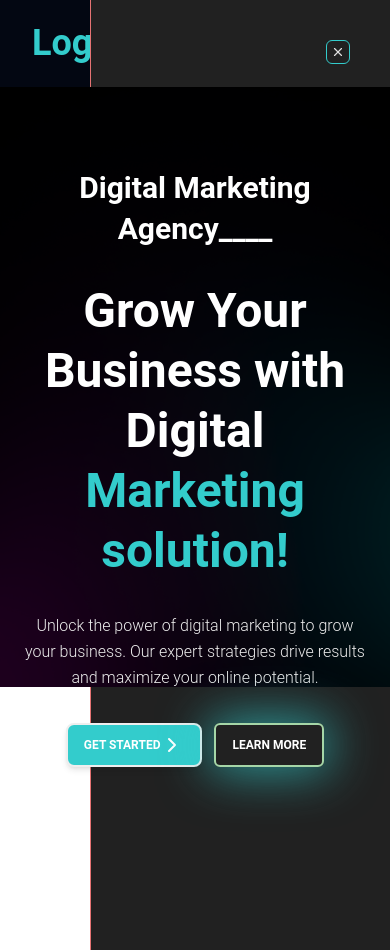
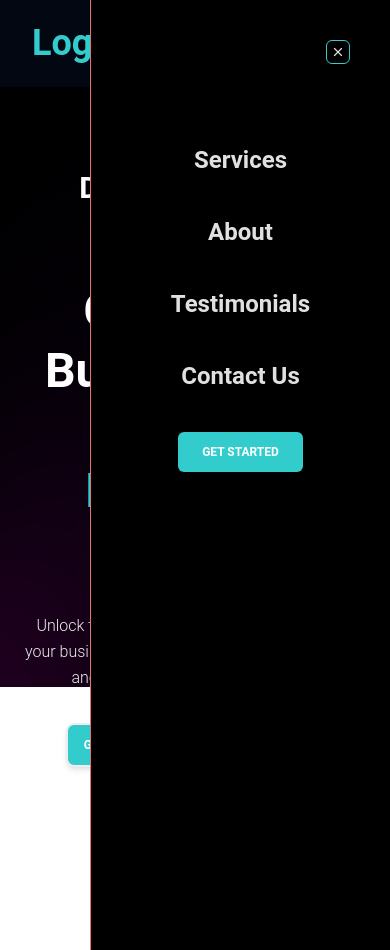
Before and after one commit to zaferonalan/BusinessAgency-WebSite, a React (Vite) app: page / in a window 390 px wide. Both pictures are taken after a click on the icon 338 px from the left and 43 px from the top of the page. Built offline with nearby package versions, Linux system fonts and the light colour scheme.

Commit message:
settings

```diff
--- a/package.json
+++ b/package.json
@@ -11,6 +11,7 @@
   },
   "dependencies": {
     "@material-tailwind/react": "^2.1.10",
+    "framer-motion": "^11.11.17",
     "lucide-react": "^0.460.0",
     "react": "^18.3.1",
     "react-dom": "^18.3.1",
--- a/src/components/NavigationBar.jsx
+++ b/src/components/NavigationBar.jsx
@@ -2,6 +2,7 @@ import { Button, Typography } from "@material-tailwind/react"
 import { Menu, X } from "lucide-react"
 import { useState } from "react"
 import { Link } from "react-router-dom"
+import { motion } from "framer-motion";
 
 
 const NavigationBar = () => {
@@ -45,8 +46,8 @@ const NavigationBar = () => {
       </div>
       {
         open ? (
-          <nav className="lg:hidden">
-            <ul className="flex flex-col border-l border-[#33CCCC] space-y-10 bg-gray-900 text-gray-300 w-[300px] h-[950px] items-center pt-36 text-2xl font-semibold border-x-red-300 top-0 absolute right-0">
+          <nav className="lg:hidden ">
+            <ul className="z-50 flex flex-col border-l border-[#33CCCC] space-y-10 bg-black text-gray-300 w-[300px] h-[950px] items-center pt-36 text-2xl font-semibold border-x-red-300 top-0 absolute right-0">
               <li className="hover:text-[#33CCCC] cursor-pointer transition-all">
                 <Link to={"#services"}>Services</Link>
               </li>
```
Also changed, not shown: 1 other file (tests, documents, lock files or other folders).
